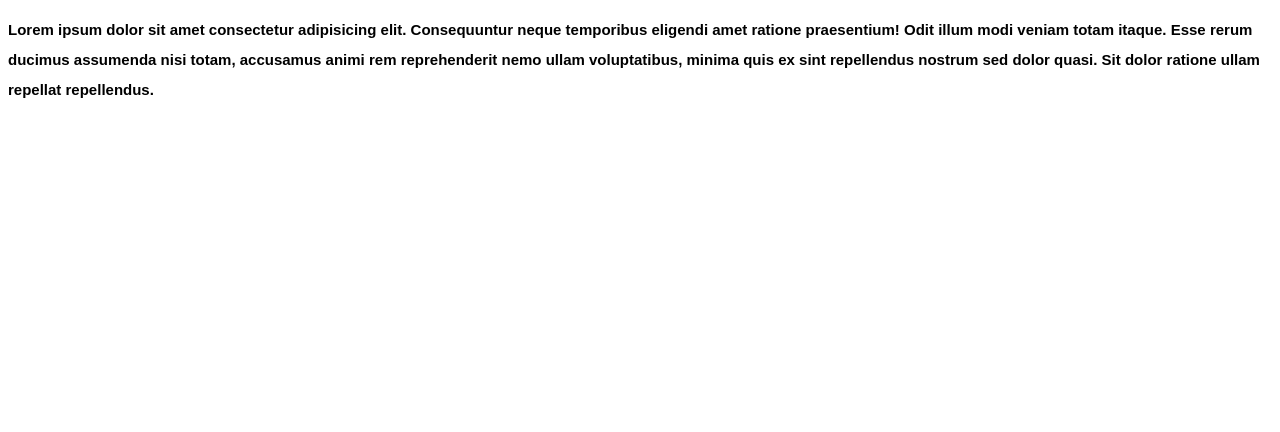
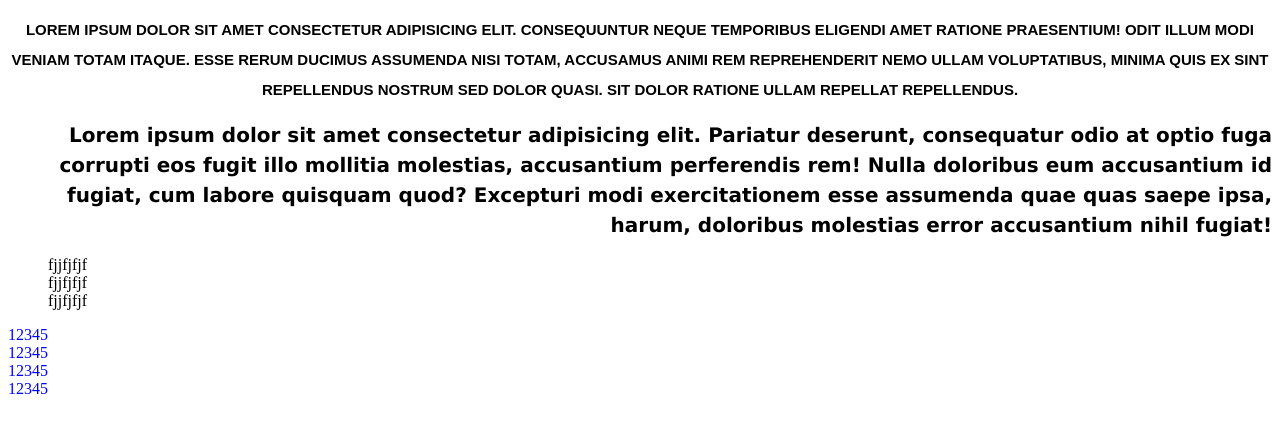
Before and after one commit to Irtymd/-HTML-CSS, a plain HTML site: page index.html in a window 1280 px wide. Drawn offline with Linux system fonts and the light colour scheme.

Commit message:
Работа с текстом

```diff
--- a/css/style.css
+++ b/css/style.css
@@ -3,4 +3,24 @@ p {
     font-size: 15px;
     font-weight: 900;
     line-height: 30px;
+    text-align: center;
+    text-decoration:none;
+    text-transform: uppercase;
 }
+ul {
+    list-style: none;
+}
+.one {
+    font-family: Verdana, Geneva, Tahoma, sans-serif;
+    font-size: 20px;
+    font-weight: bold;
+    line-height: 30px;
+    text-align: right;
+    text-decoration: brown;
+}
+.abc div {
+    color: blue;
+}
+.non2 {
+    color: chartreuse;
+}
--- a/index.html
+++ b/index.html
@@ -9,5 +9,17 @@
 </head>
 <body>
     <p>Lorem ipsum dolor sit amet consectetur adipisicing elit. Consequuntur neque temporibus eligendi amet ratione praesentium! Odit illum modi veniam totam itaque. Esse rerum ducimus assumenda nisi totam, accusamus animi rem reprehenderit nemo ullam voluptatibus, minima quis ex sint repellendus nostrum sed dolor quasi. Sit dolor ratione ullam repellat repellendus.</p>
+    <div class="one">Lorem ipsum dolor sit amet consectetur adipisicing elit. Pariatur deserunt, consequatur odio at optio fuga corrupti eos fugit illo mollitia molestias, accusantium perferendis rem! Nulla doloribus eum accusantium id fugiat, cum labore quisquam quod? Excepturi modi exercitationem esse assumenda quae quas saepe ipsa, harum, doloribus molestias error accusantium nihil fugiat!</div>
+    <ul>
+        <li>fjjfjfjf</li>
+        <li>fjjfjfjf</li>
+        <li>fjjfjfjf</li>
+    </ul>
+    <div class="abc">
+        <div class="non">12345</div>
+        <div class="non2">12345</div>
+        <div class="non3">12345</div>
+        <div class="non non2 non3">12345</div>
+    </div>
 </body>
 </html>
```
